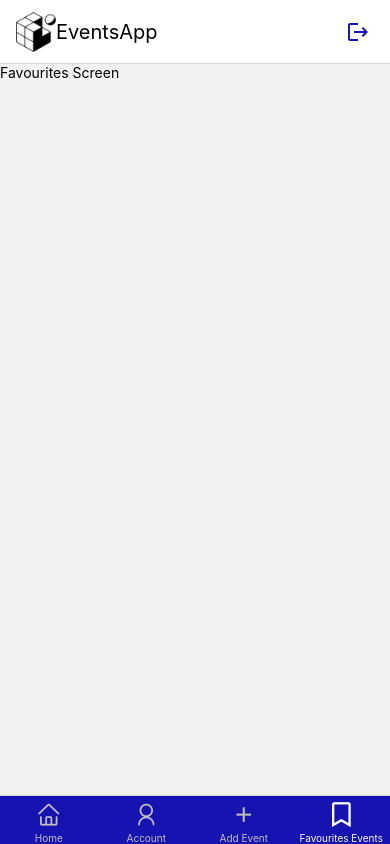
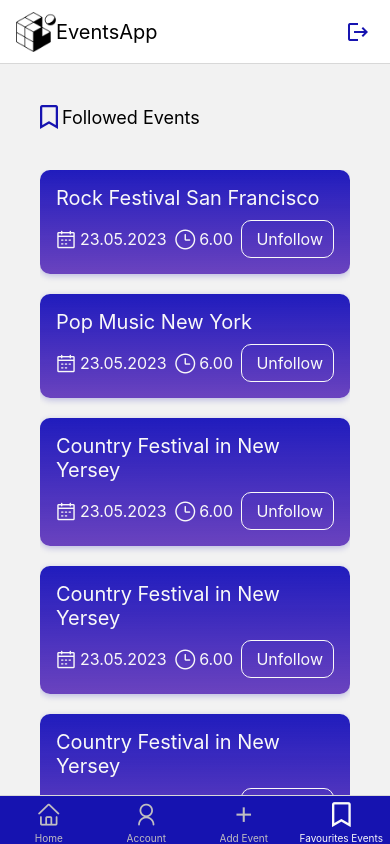
Before and after one commit to radoslawkol/MobileEventsApp, a React Native app: screen /Favourites in a window 390 px wide. Built offline with nearby package versions, Linux system fonts and the light colour scheme.

Commit message:
Add favourite screen ui

```diff
--- /dev/null
+++ b/components/FavouriteCard.tsx
@@ -0,0 +1,87 @@
+import { View, Text, Pressable, StyleSheet, Button } from "react-native";
+import Colors from "../constants/Colors";
+import HeadingIcon from "./ui/HeadingIcon";
+import { LinearGradient } from "expo-linear-gradient";
+import OutlineButton from "./ui/OutlineButton";
+
+interface IProps {
+	item: {
+		id: string;
+		name: string;
+		time: string;
+		date: string;
+	};
+}
+export default function FavouriteCard({ item }: IProps) {
+	const unfollowHandler = () => {
+		console.log("unfollow");
+	};
+	return (
+		<Pressable
+			style={({ pressed }) => [styles.card, pressed && styles.pressed]}
+		>
+			<LinearGradient
+				colors={["rgba(32, 28, 189, 1)", "rgba(69, 19, 176, 0.79)"]}
+				style={styles.container}
+			>
+				<Text style={styles.name}>{item.name}</Text>
+				<View style={styles.info}>
+					<HeadingIcon
+						icon='calendar'
+						size={20}
+						color={Colors.textLight}
+						style={styles.date}
+					>
+						{item.date}
+					</HeadingIcon>
+					<HeadingIcon
+						icon='clockcircleo'
+						size={20}
+						color={Colors.textLight}
+						style={styles.time}
+					>
+						{item.time}
+					</HeadingIcon>
+					<OutlineButton onPress={unfollowHandler}>Unfollow</OutlineButton>
+				</View>
+			</LinearGradient>
+		</Pressable>
+	);
+}
+
+const styles = StyleSheet.create({
+	card: {
+		marginBottom: 20,
+		borderRadius: 10,
+		elevation: 4,
+		shadowColor: Colors.secondary,
+		shadowOffset: { width: 0, height: 2 },
+		shadowRadius: 6,
+		shadowOpacity: 0.25,
+	},
+	pressed: {
+		backgroundColor: Colors.secondary,
+	},
+	container: {
+		padding: 16,
+		borderRadius: 10,
+	},
+	name: {
+		marginBottom: 10,
+		fontSize: 20,
+		color: Colors.textLight,
+	},
+	date: {
+		fontSize: 16,
+		color: Colors.textLight,
+	},
+	time: {
+		fontSize: 16,
+		color: Colors.textLight,
+	},
+	info: {
+		flexDirection: "row",
+		alignItems: "center",
+		justifyContent: "space-between",
+	},
+});
--- a/components/ui/HeadingIcon.tsx
+++ b/components/ui/HeadingIcon.tsx
@@ -1,18 +1,30 @@
 import { View, Text, StyleSheet } from "react-native";
-import { AntDesign } from "@expo/vector-icons";
+import { AntDesign, FontAwesome5 } from "@expo/vector-icons";
 
 interface IProps {
-	icon: "login" | "home" | "user";
+	icon: "login" | "home" | "user" | "bookmark" | "calendar" | "clockcircleo";
 	size: number;
 	color: string;
 	children: string;
+	style?: object;
 }
 
-export default function HeadingIcon({ icon, size, color, children }: IProps) {
+export default function HeadingIcon({
+	icon,
+	size,
+	color,
+	children,
+	style,
+}: IProps) {
 	return (
 		<View style={styles.container}>
-			<AntDesign name={icon} size={size} color={color} />
-			<Text style={styles.heading}>{children}</Text>
+			{icon === "bookmark" ? (
+				<FontAwesome5 name={icon} size={size} color={color} />
+			) : (
+				<AntDesign name={icon} size={size} color={color} />
+			)}
+
+			<Text style={[styles.heading, style]}>{children}</Text>
 		</View>
 	);
 }
--- /dev/null
+++ b/components/ui/OutlineButton.tsx
@@ -0,0 +1,60 @@
+import { Pressable, View, Text, StyleSheet } from "react-native";
+import { AntDesign } from "@expo/vector-icons";
+import Colors from "../../constants/Colors";
+
+interface IProps {
+	icon?: "user";
+	size?: number;
+	color?: string;
+	onPress: () => void;
+	children: string;
+	testID?: string;
+}
+
+export default function OutlineButton({
+	icon,
+	size,
+	color,
+	onPress,
+	children,
+	testID,
+}: IProps) {
+	return (
+		<Pressable
+			onPress={onPress}
+			style={({ pressed }) => [styles.button, pressed && styles.pressed]}
+			testID={testID}
+		>
+			<View style={styles.container}>
+				<AntDesign name={icon} size={size} color={color} />
+				<Text style={styles.text}>{children}</Text>
+			</View>
+		</Pressable>
+	);
+}
+
+const styles = StyleSheet.create({
+	button: {
+		alignItems: "flex-start",
+	},
+	container: {
+		paddingVertical: 8,
+		paddingHorizontal: 10,
+		flexDirection: "row",
+		justifyContent: "center",
+		alignItems: "center",
+		borderRadius: 10,
+		borderWidth: 1,
+		borderColor: Colors.textLight,
+		backgroundColor: "transparent",
+	},
+	text: {
+		marginLeft: 4,
+		fontSize: 16,
+		color: Colors.textLight,
+	},
+	pressed: {
+		transform: [{ scale: 0.98 }],
+		opacity: 0.7,
+	},
+});
--- a/package.json
+++ b/package.json
@@ -66,7 +66,8 @@
     "react-native-web": "~0.18.9",
     "yup": "^1.0.0",
     "react-native-maps": "1.3.2",
-    "react-native-svg": "13.4.0"
+    "react-native-svg": "13.4.0",
+    "expo-linear-gradient": "~12.0.1"
   },
   "devDependencies": {
     "@babel/core": "^7.12.9",
--- a/screens/FavouritesScreen.tsx
+++ b/screens/FavouritesScreen.tsx
@@ -1,9 +1,74 @@
-import { View, Text } from "react-native";
+import { View, Text, StyleSheet, FlatList } from "react-native";
+import FavouriteCard from "../components/FavouriteCard";
+import HeadingIcon from "../components/ui/HeadingIcon";
+import Colors from "../constants/Colors";
+
+const data = [
+	{
+		id: "0",
+		name: "Rock Festival San Francisco",
+		date: "23.05.2023",
+		time: "6.00",
+	},
+	{
+		id: "1",
+		name: "Pop Music New York",
+		date: "23.05.2023",
+		time: "6.00",
+	},
+	{
+		id: "2",
+		name: "Country Festival in New Yersey",
+		date: "23.05.2023",
+		time: "6.00",
+	},
+	{
+		id: "3",
+		name: "Country Festival in New Yersey",
+		date: "23.05.2023",
+		time: "6.00",
+	},
+	{
+		id: "4",
+		name: "Country Festival in New Yersey",
+		date: "23.05.2023",
+		time: "6.00",
+	},
+	{
+		id: "5",
+		name: "Country Festival in New Yersey",
+		date: "23.05.2023",
+		time: "6.00",
+	},
+	{
+		id: "6",
+		name: "Country Festival in New Yersey",
+		date: "23.05.2023",
+		time: "6.00",
+	},
+];
 
 export default function FavouritesScreen() {
 	return (
-		<View>
-			<Text>Favourites Screen</Text>
+		<View style={styles.container}>
+			<HeadingIcon icon='bookmark' size={24} color={Colors.secondary}>
+				Followed Events
+			</HeadingIcon>
+			<FlatList
+				style={styles.list}
+				data={data}
+				keyExtractor={(item) => item.id}
+				renderItem={({ item }) => <FavouriteCard item={item} />}
+			/>
 		</View>
 	);
 }
+
+const styles = StyleSheet.create({
+	container: {
+		margin: 40,
+	},
+	list: {
+		marginTop: 40,
+	},
+});
```
Also changed, not shown: 1 other file (tests, documents, lock files or other folders).
